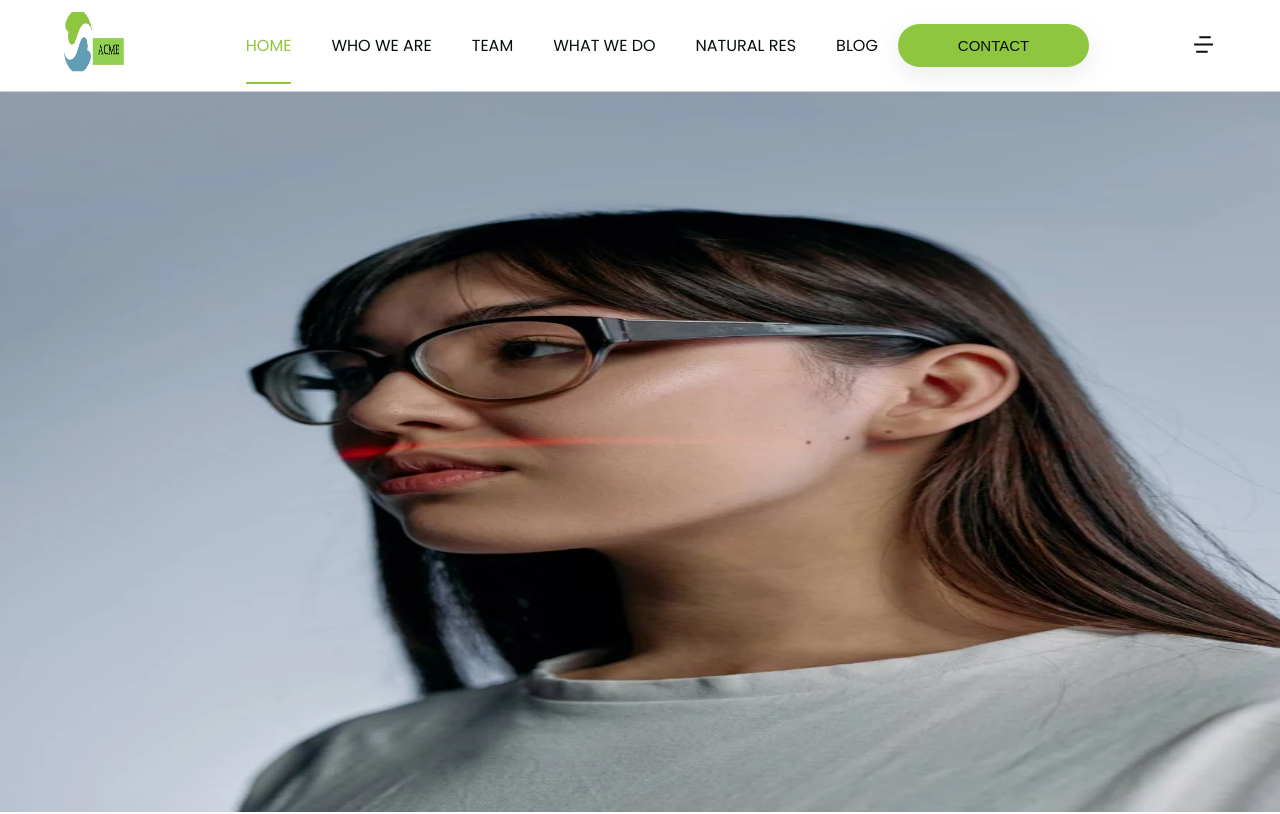
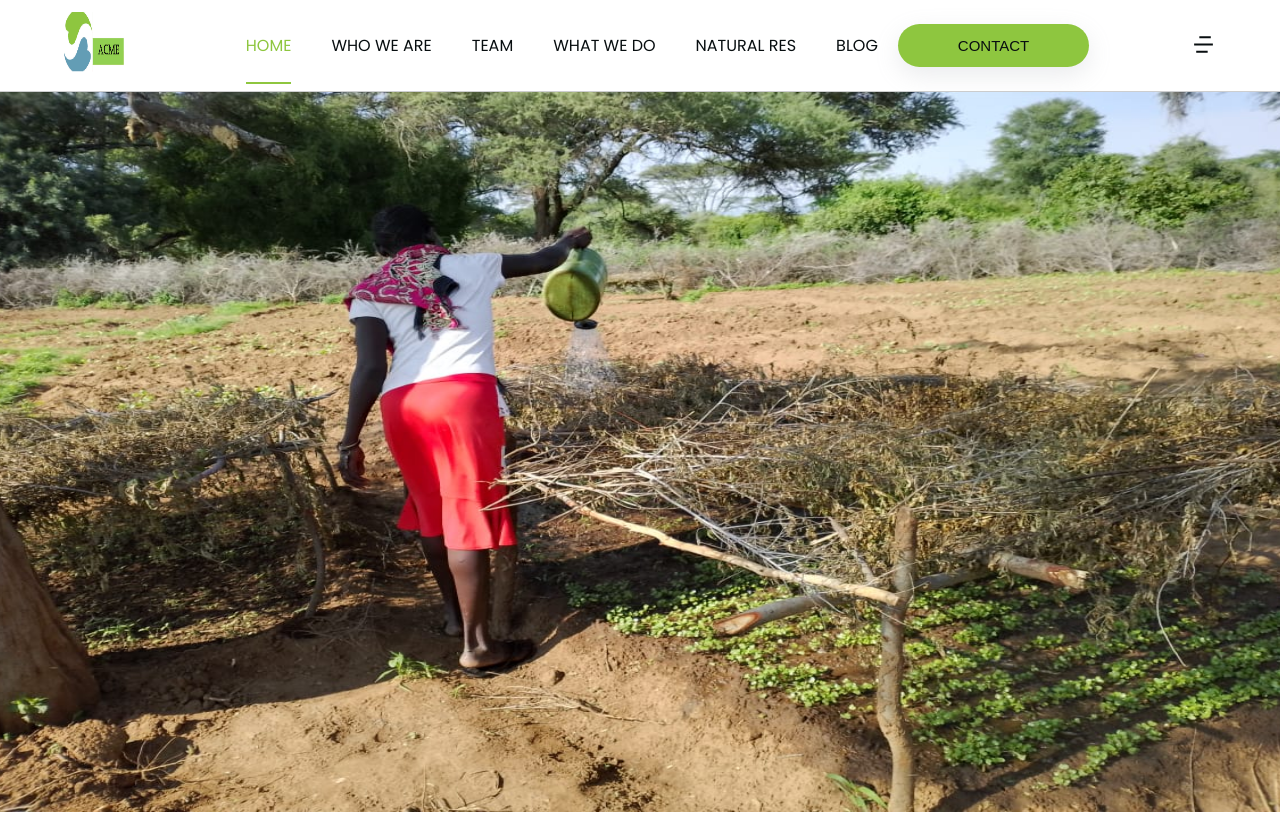
Before and after one commit to Imoite-zn/acme-org-site, a Next.js app: page / in a window 1280 px wide. Shown: the top 814 px of the page. Built offline with nearby package versions, Linux system fonts and the light colour scheme.

Commit message:
Update Hero.js
c3

```diff
--- a/sections/Hero.js
+++ b/sections/Hero.js
@@ -29,10 +29,10 @@ const Hero = () => {
           <img src="/images/c1.jpg" alt="Image 1" style={{ width: '100%', height: '90vh', objectFit: 'fill' }} />
           </div>
           <div>
-            <img src="/images/c1.jpg" alt="Image 2" style={{ width: '100%', height: '90vh', objectFit: 'fill' }} />
+            <img src="/images/c2.jpg" alt="Image 2" style={{ width: '100%', height: '90vh', objectFit: 'fill' }} />
           </div>
           <div>
-          <img src="/images/t5.jpg" alt="Image 3" style={{ width: '100%', height: '90vh', objectFit: 'fill' }} />
+          <img src="/images/c3.jpg" alt="Image 3" style={{ width: '100%', height: '90vh', objectFit: 'fill' }} />
           </div>
         </Slider>
 
```
